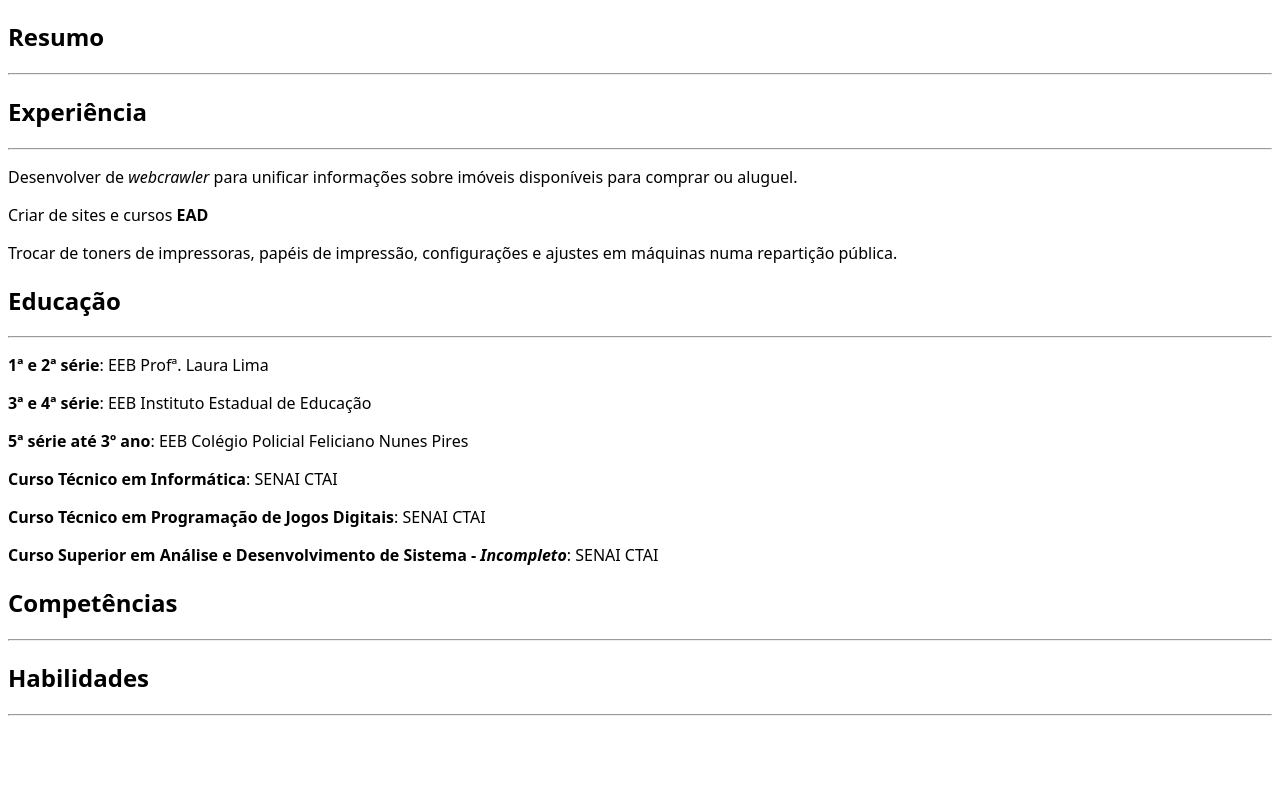
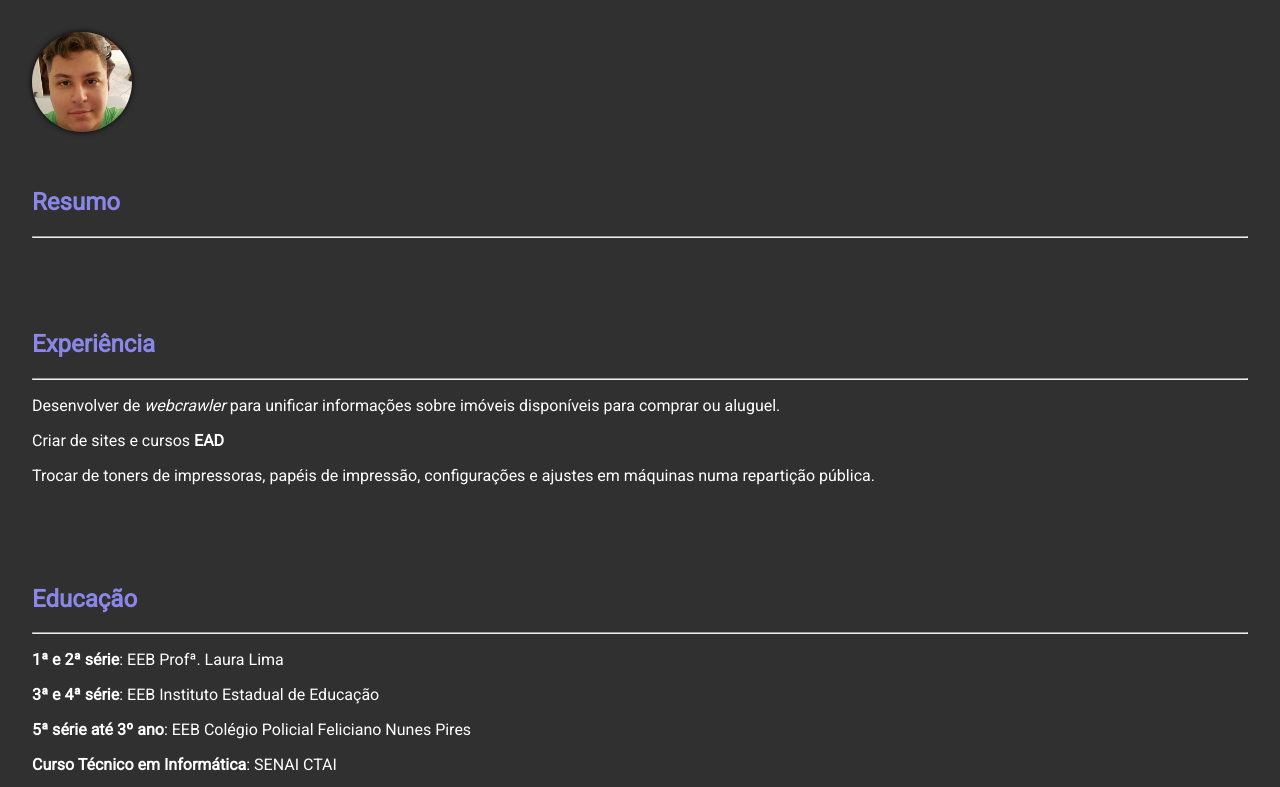
Before and after one commit to CesarVeras/cfs_m1s01_curriculo, a plain HTML site: page index.html in a window 1280 px wide. Shown: the top 787 px of the page. Drawn offline with Linux system fonts and the light colour scheme.

Commit message:
Resolvendo as questões 2 e 3.

```diff
--- a/index.html
+++ b/index.html
@@ -6,12 +6,40 @@
 	<meta name="viewport" content="width=device-width, initial-scale=1.0">
 	<title>Currículo Vitae</title>
 	<style>
+		@import url('https://fonts.googleapis.com/css2?family=Roboto&display=swap');
+
 		body {
-			font-family: system-ui, sans-serif;
+			font-family: 'Roboto', sans-serif;
+			width: 100%;
+			min-height: 100vh;
+			background-color: #303030;
+			color: #FFF;
+			margin: 0;
 		}
+
+		h1, h2 {
+			color:#8b87e9
+		}
+
+		img {
+			width: 100px;
+			height: 100px;
+			object-fit: cover;
+			border-radius: 50%;
+			box-shadow: 0 0 5px 1px rgba(0 0 0 / 0.7);
+			margin: 2rem 0 0 2rem;
+		}
+
+		section {
+			padding: 2rem;
+		}
+
 	</style>
 </head>
 <body>
+	<header>
+		<img src="assets/profile.jpg" alt="Foto de perfil">
+	</header>
 	<section class="resumo">
 		<h2>Resumo</h2>
 		<hr>
```
Also changed, not shown: assets/profile.jpg (added).
